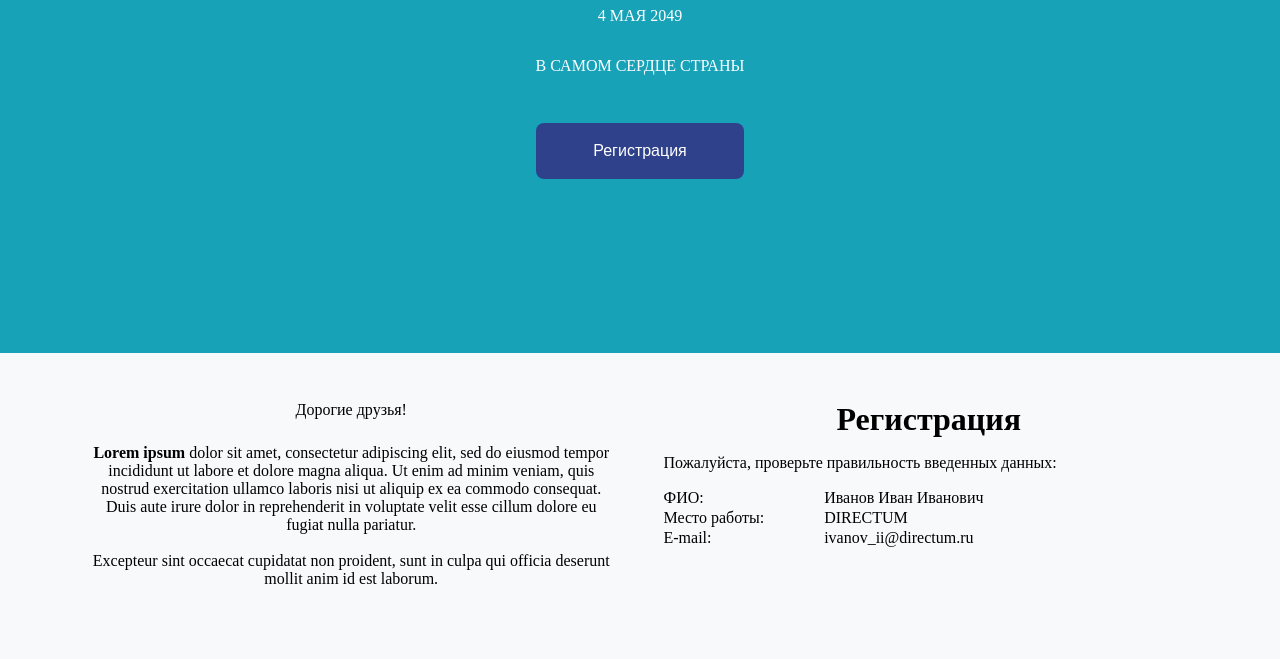
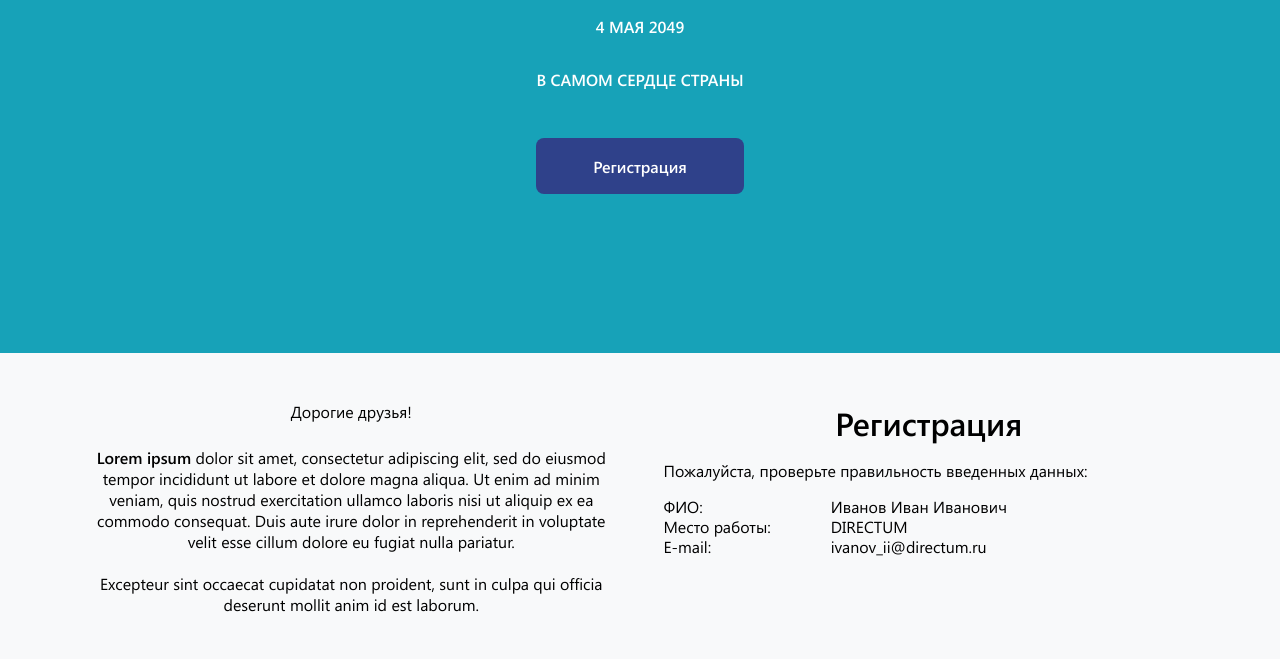
Before and after one commit to LivingstoneDoc/directum-markup-task, a plain HTML site: page index.html in a window 1280 px wide. Shown: the part 440-1099 px from the top of the page. Drawn offline with Linux system fonts and the light colour scheme.

Commit message:
feat: add fonts

```diff
--- a/style.css
+++ b/style.css
@@ -1,7 +1,44 @@
+@font-face {
+    font-family: "Segoe UI Regular";
+    src:
+      url("./fonts/SegoeUI.woff2") format("woff2"),
+      url("./fonts/SegoeUI.woff") format("woff"),
+      url("./fonts/SegoeUI.ttf") format("ttf");
+    font-weight: normal;
+}
+
+@font-face {
+    font-family: "Segoe UI SemiBold";
+    src:
+      url("./fonts/SegoeUI-SemiBold.woff2") format("woff2"),
+      url("./fonts/SegoeUI-SemiBold.woff") format("woff"),
+      url("./fonts/SegoeUI-SemiBold.ttf") format("ttf");
+    font-weight: 600;
+}
+
+@font-face {
+    font-family: "Segoe UI Bold";
+    src:
+      url("./fonts/SegoeUI-Bold.woff2") format("woff2"),
+      url("./fonts/SegoeUI-Bold.woff") format("woff"),
+      url("./fonts/SegoeUI-Bold.ttf") format("ttf");
+    font-weight: 700;
+}
+
+@font-face {
+    font-family: "Segoe UI Italic";
+    src:
+      url("./fonts/SegoeUI-Italic.woff2") format("woff2"),
+      url("./fonts/SegoeUI-Italic.woff") format("woff"),
+      url("./fonts/SegoeUI-Italic.ttf") format("ttf");
+    font-weight: normal;
+}
+
 * {
     padding: 0;
     margin: 0;
     box-sizing: border-box;
+    font-family: "Segoe UI Regular", sans-serif;
 }
 
 .container {
@@ -62,14 +99,17 @@
 
 .banner .banner-content .title {
     margin-top: 48px;
+    font-family: "Segoe UI SemiBold", sans-serif;
     font-size: 48px;
 }
 
 .banner .banner-content .meeting-date {
+    font-family: "Segoe UI SemiBold", sans-serif;
     margin-top: 32px;
 }
 
 .banner .banner-content .meeting-descr {
+    font-family: "Segoe UI SemiBold", sans-serif;
     margin-top: 32px;
 }
 
@@ -79,6 +119,7 @@
     height: 56px;
     border: none;
     border-radius: 8px;
+    font-family: "Segoe UI SemiBold", sans-serif;
     font-size: 16px;
     color: #ffffff;
     background-color: #2F418A;
@@ -117,7 +158,7 @@
 }
 
 .info .info-content .description .description-text span {
-    font-weight: bold;
+    font-family: "Segoe UI SemiBold", sans-serif;
 }
 
 .info .info-content .registration-info {
@@ -126,6 +167,7 @@
 }
 
 .info .info-content .registration-info .registration-title {
+    font-family: "Segoe UI SemiBold", sans-serif;
     font-size: 32px;
     text-align: center;
 }
```
Also changed, not shown: fonts/SegoeUI-Bold.ttf (added), fonts/SegoeUI-Bold.woff (added), fonts/SegoeUI-Bold.woff2 (added), fonts/SegoeUI-Italic.ttf (added), fonts/SegoeUI-Italic.woff (added), fonts/SegoeUI-Italic.woff2 (added), fonts/SegoeUI-SemiBold.ttf (added), fonts/SegoeUI-SemiBold.woff (added), fonts/SegoeUI-SemiBold.woff2 (added), fonts/SegoeUI.ttf (added), fonts/SegoeUI.woff (added), fonts/SegoeUI.woff2 (added).
